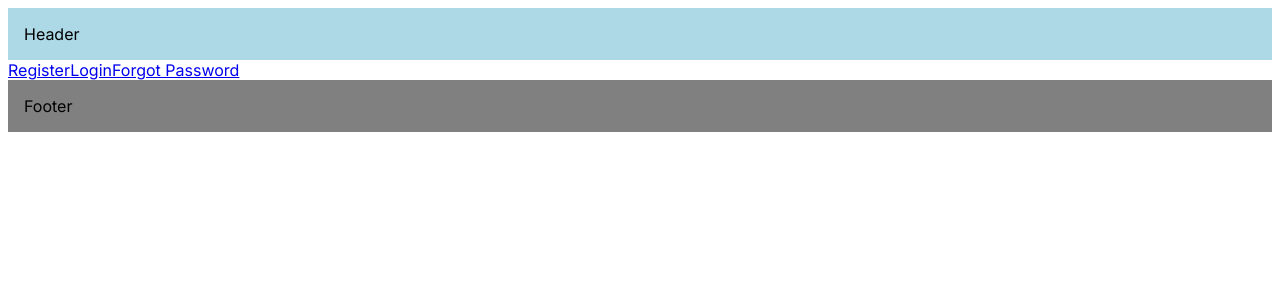
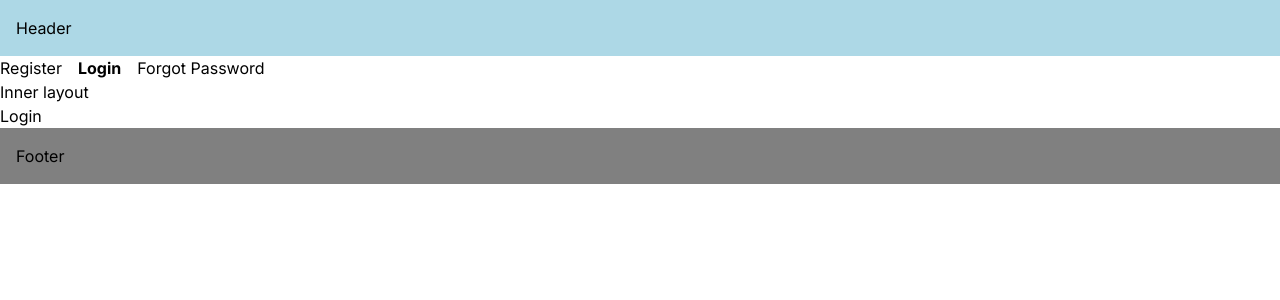
Before and after one commit to jack-ooi-bp/nextjs-tutorial, a Next.js app: page /login in a window 1280 px wide. Shown: the top 300 px of the page. Built offline with nearby package versions, Linux system fonts and the light colour scheme.

Commit message:
modified:   app/(auth)/layout.tsx 	new file:   app/(auth)/styles.css

```diff
--- a/app/(auth)/layout.tsx
+++ b/app/(auth)/layout.tsx
@@ -1,5 +1,9 @@
+"use client";
+
 import Link from "next/link";
 import React from "react";
+import { usePathname } from "next/navigation";
+import "./styles.css";
 
 const navLinks = [
   { name: "Register", href: "/register" },
@@ -12,15 +16,23 @@ export default function AuthLayout({
 }: {
   children: React.ReactNode;
 }) {
+  const pathname = usePathname();
+
   return (
     <>
       {navLinks.map((link) => {
+        const isActive = pathname.startsWith(link.href);
         return (
-          <Link href={link.href} key={link.name}>
+          <Link
+            href={link.href}
+            key={link.name}
+            className={isActive ? "font-bold mr-4" : "text-bule-500 mr-4"}
+          >
             {link.name}
           </Link>
         );
       })}
+      {children}
     </>
   );
 }
--- /dev/null
+++ b/app/(auth)/styles.css
@@ -0,0 +1,3 @@
+@tailwind base;
+@tailwind components;
+@tailwind utilities;
```
